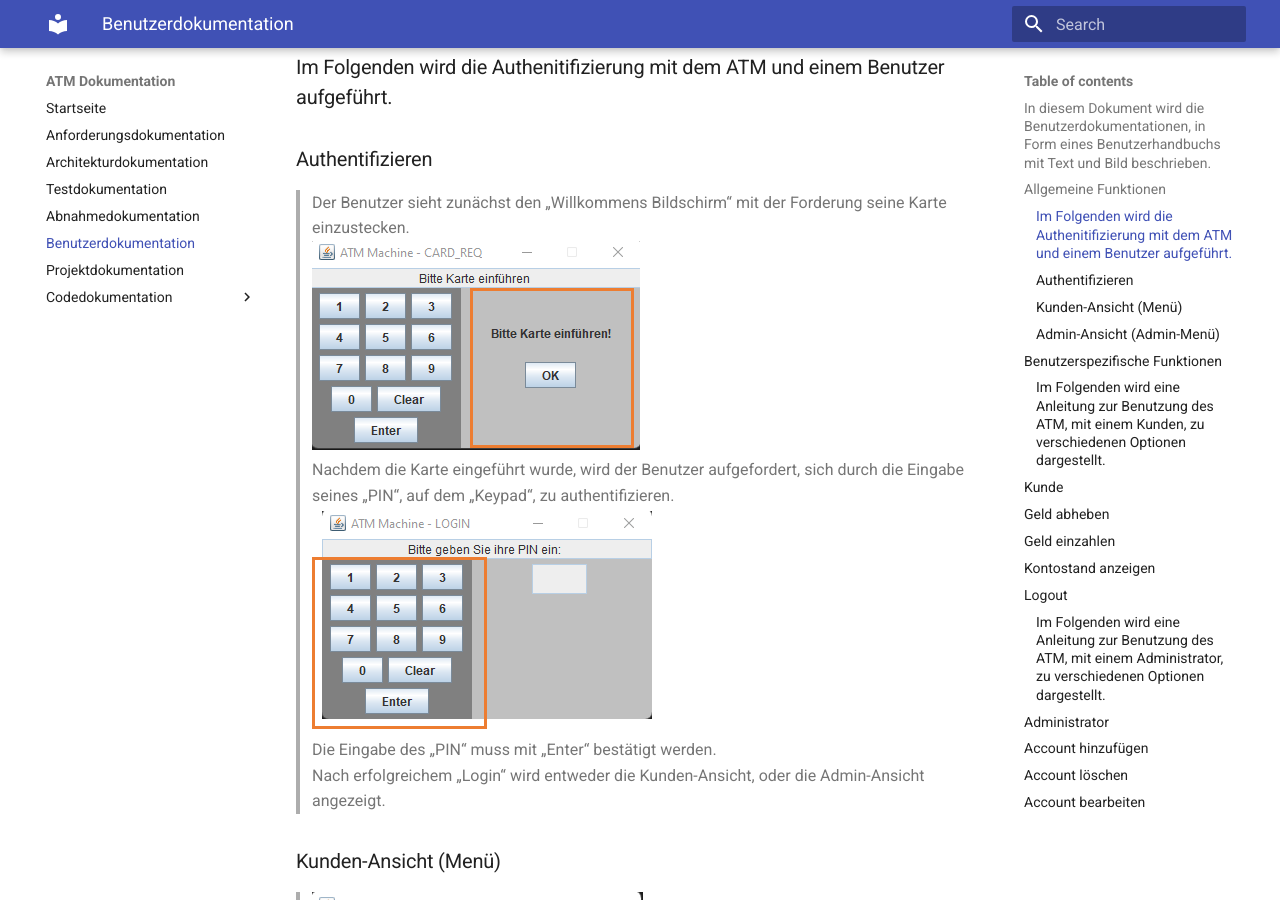
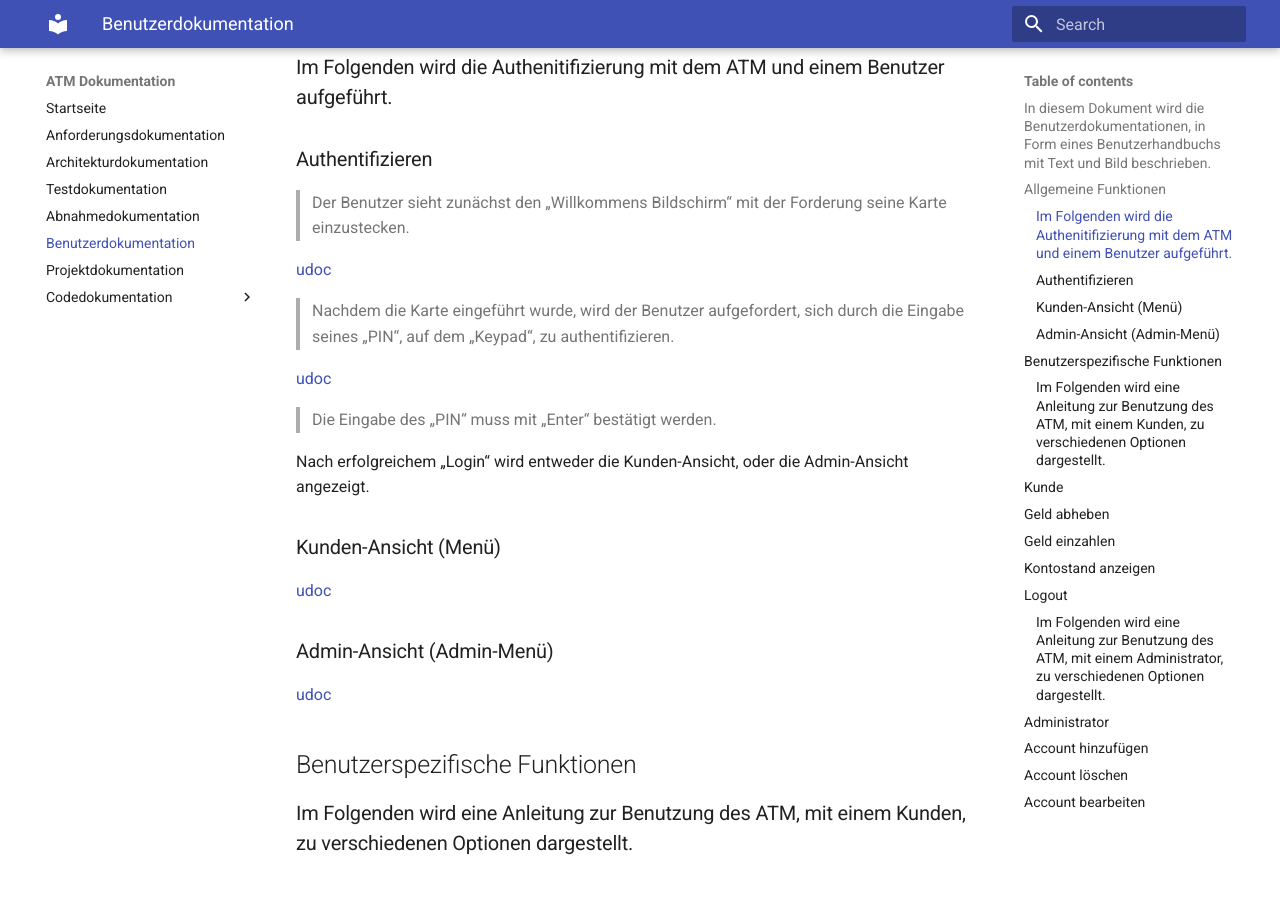
Before and after one commit to Halfpipe-SD/ATM, an MkDocs documentation site: the page built from docs/docs/user-docs.md, in a window 1280 px wide and 900 px high, scrolled down 279 px. Built offline with MkDocs 1.6.1 and Material for MkDocs 9.7.7, drawn with Linux system fonts in a browser that asks for light colours.

```diff
--- a/docs/docs/user-docs.md
+++ b/docs/docs/user-docs.md
@@ -5,18 +5,24 @@
 
 ### Im Folgenden wird die Authenitifizierung mit dem ATM und einem Benutzer aufgeführt.
 ### Authentifizieren
->Der Benutzer sieht zunächst den „Willkommens Bildschirm“ mit der Forderung seine Karte einzustecken.<br>
->![udoc](images/BenutzerDoku/bh-Auth1.png)<br>
->Nachdem die Karte eingeführt wurde, wird der Benutzer aufgefordert, sich durch die Eingabe seines „PIN“, auf dem „Keypad“, zu authentifizieren.<br>
->![udoc](images/BenutzerDoku/bh-Auth2.png)<br>
->Die Eingabe des „PIN“ muss mit „Enter“ bestätigt werden. <br>
+
+> Der Benutzer sieht zunächst den „Willkommens Bildschirm“ mit der Forderung seine Karte einzustecken.
+
+[udoc](images/BenutzerDoku/bh-Auth1.png)
+
+> Nachdem die Karte eingeführt wurde, wird der Benutzer aufgefordert, sich durch die Eingabe seines „PIN“, auf dem „Keypad“, zu authentifizieren.
+
+[udoc](images/BenutzerDoku/bh-Auth2.png)
+
+> Die Eingabe des „PIN“ muss mit „Enter“ bestätigt werden.
+
 Nach erfolgreichem „Login“ wird entweder die Kunden-Ansicht, oder die Admin-Ansicht angezeigt.
 
-### Kunden-Ansicht (Menü)<br>
->![udoc](images/BenutzerDoku/BH-Menü.png)
+### Kunden-Ansicht (Menü)
+[udoc](images/BenutzerDoku/BH-Menü.png)
 
-### Admin-Ansicht (Admin-Menü)<br>
->![udoc](images/BenutzerDoku/BH-Admin.png)
+### Admin-Ansicht (Admin-Menü)
+[udoc](images/BenutzerDoku/BH-Admin.png)
 
 
 ## Benutzerspezifische Funktionen
@@ -26,79 +32,109 @@ Nach erfolgreichem „Login“ wird entweder die Kunden-Ansicht, oder die Admin-
 ## Kunde
 ## Geld abheben
 
+> 1. Der Benutzer wählt "Geld abheben" aus. ATM zeigt das verfügbare Guthaben an und erfordert die Eingabe des Betrags.
 
-> 1. Der Benutzer wählt "Geld abheben" aus. ATM zeigt das verfügbare Guthaben an und erfordert die Eingabe des Betrags.<br>
-> ![udoc](images/BenutzerDoku/BH-AbHeben.png)
-> ![udoc](images/BenutzerDoku/BH-abzahlung.png)
-> 2. Der Benutzer gibt den gewünschten Betrag ein und drückt "Enter". ATM fordert Bestätigung.<br>
-> ![udoc](images/BenutzerDoku/BH-Auszahlung1.png)
-> ![udoc](images/BenutzerDoku/BH-Auszahlung1.1.png)
-> 3. Der Benutzer bestätigt das Geld abzubuchen. ATM bestätigt die Auszahlung.<br>
-> ![udoc](images/BenutzerDoku/BH-Auszahlung2.png)
-> 4. Der Benutzer drück auf "OK". ATM zeigt das Menü an.<br>
-> ![udoc](images/BenutzerDoku/BH-Auszahlung3.png)
+![udoc](images/BenutzerDoku/BH-AbHeben.png)
+![udoc](images/BenutzerDoku/BH-abzahlung.png)
+
+> 2. Der Benutzer gibt den gewünschten Betrag ein und drückt "Enter". ATM fordert Bestätigung.
+
+![udoc](images/BenutzerDoku/BH-Auszahlung1.png)
+![udoc](images/BenutzerDoku/BH-Auszahlung1.1.png)
+
+> 3. Der Benutzer bestätigt das Geld abzubuchen. ATM bestätigt die Auszahlung.
+
+![udoc](images/BenutzerDoku/BH-Auszahlung2.png)
+
+> 4. Der Benutzer drück auf "OK". ATM zeigt das Menü an.
+
+![udoc](images/BenutzerDoku/BH-Auszahlung3.png)
 
 
 ## Geld einzahlen
 
 
-> 1. Der Benutzer wählt „Geld einzahlen“ . ATM zeigt das verfügbare Guthaben an und erfordert die Eingabe des Betrags.<br>
-> ![udoc](images/BenutzerDoku/BH-EinZahlen.png)
->![udoc](images/BenutzerDoku/BH-einzahlung.png)
-> 2. Der Benutzer gibt den gewünschten Betrag ein und drückt "Enter". ATM fordert Bestätigung.<br>
-> ![udoc](images/BenutzerDoku/BH-Einzahlung1.png)
-> ![udoc](images/BenutzerDoku/BH-Einzahlung1.1.png)
-> 3. Benutzer drückt „JA“. ATM validiert die Eingabe. Bei erfolgreicher Prüfung wird der Betrag dem Bankkonto gutgeschrieben und der Informationsbildschirm wird angezeigt.<br>
-> ![udoc](images/BenutzerDoku/BH-Einzahlung2.png)
-> 4. Benutzer drückt "OK". ATM zeigt das Menü an.<br>
-> ![udoc](images/BenutzerDoku/BH-Einzahlung3.png)
+> 1. Der Benutzer wählt „Geld einzahlen“ . ATM zeigt das verfügbare Guthaben an und erfordert die Eingabe des Betrags.
+
+![udoc](images/BenutzerDoku/BH-EinZahlen.png)
+![udoc](images/BenutzerDoku/BH-einzahlung.png)
+
+> 2. Der Benutzer gibt den gewünschten Betrag ein und drückt "Enter". ATM fordert Bestätigung.
+
+![udoc](images/BenutzerDoku/BH-Einzahlung1.png)
+![udoc](images/BenutzerDoku/BH-Einzahlung1.1.png)
+
+> 3. Benutzer drückt „JA“. ATM validiert die Eingabe. Bei erfolgreicher Prüfung wird der Betrag dem Bankkonto gutgeschrieben und der Informationsbildschirm wird angezeigt.
+
+![udoc](images/BenutzerDoku/BH-Einzahlung2.png)
+
+> 4. Benutzer drückt "OK". ATM zeigt das Menü an.
+
+![udoc](images/BenutzerDoku/BH-Einzahlung3.png)
 
 
 ## Kontostand anzeigen
 
-> 1. Benutzer wählt „Kontostand anzeigen“. ATM zeigt Bildschirm mit Kontostand an.<br>
-> ![udoc](images/BenutzerDoku/BH-KontoStand.png)
-> ![udoc](images/BenutzerDoku/BH-Kontostand1.png)
-> 2. Benutzer drückt „Abbrechen“. ATM zeigt das Menü an.<br>
-> ![udoc](images/BenutzerDoku/BH-Kontostand2.png)
+> 1. Benutzer wählt „Kontostand anzeigen“. ATM zeigt Bildschirm mit Kontostand an.
+
+![udoc](images/BenutzerDoku/BH-KontoStand.png)
+![udoc](images/BenutzerDoku/BH-Kontostand1.png)
+
+> 2. Benutzer drückt „Abbrechen“. ATM zeigt das Menü an.
+
+![udoc](images/BenutzerDoku/BH-Kontostand2.png)
 
 ## Logout
 
-> 1. Der Benutzer wählt „Abbrechen“, bestätigt mit "Enter". ATM zeigt Willkommens Bildschirm an.<br>
-> ![udoc](images/BenutzerDoku/BH-Abbrechen.png)
-> ![udoc](images/BenutzerDoku/BH-Willkommen1.png)
+> 1. Der Benutzer wählt „Abbrechen“, bestätigt mit "Enter". ATM zeigt Willkommens Bildschirm an.
+
+![udoc](images/BenutzerDoku/BH-Abbrechen.png)
+![udoc](images/BenutzerDoku/BH-Willkommen1.png)
 
 
-### Im Folgenden wird eine Anleitung zur Benutzung des ATM, mit einem Administrator, zu verschiedenen Optionen dargestellt. <br>
+### Im Folgenden wird eine Anleitung zur Benutzung des ATM, mit einem Administrator, zu verschiedenen Optionen dargestellt.
 
 
 ## Administrator
 
 ## Account hinzufügen
 
-> 1. Administrator drückt „Neuer Account“. ATM erzeugt ein neues Konto.<br>
-> ![udoc](images/BenutzerDoku/BH-ACCNeu1.png)
-> 2. Administrator gibt Accountdaten ein und drückt "Speichern". ATM zeigt Informationsbildschirm an.<br>
-> ![udoc](images/BenutzerDoku/BH-ACCNeu2.png)
-> 3. Administrator drückt "OK". ATM zeigt das Admin-Menü an.<br>
-> ![udoc](images/BenutzerDoku/BH-ACCNeu3.png)
+> 1. Administrator drückt „Neuer Account“. ATM erzeugt ein neues Konto.
+
+![udoc](images/BenutzerDoku/BH-ACCNeu1.png)
+
+> 2. Administrator gibt Accountdaten ein und drückt "Speichern". ATM zeigt Informationsbildschirm an.
+
+![udoc](images/BenutzerDoku/BH-ACCNeu2.png)
+
+> 3. Administrator drückt "OK". ATM zeigt das Admin-Menü an.
+
+![udoc](images/BenutzerDoku/BH-ACCNeu3.png)
 
 ## Account löschen
 
 
-> 1. Administrator wählt einen Account aus und drückt "Löschen". ATM erfordert Bestätigung.<br>
-> ![udoc](images/BenutzerDoku/BH-ACCD1.png)
-> 2. Adminstrator bestätigt das Löschen. ATM löscht das Konto und zeigt Informationsbildschirm an.<br>
-> ![udoc](images/BenutzerDoku/BH-ACCD3.png)
-> ![udoc](images/BenutzerDoku/BH-ACCLösch3.png)
-> 3. Administrator drückt "OK". ATM zeigt das Admin-Menü an.<br>
-> ![udoc](images/BenutzerDoku/BH-ACCD2.png)
+> 1. Administrator wählt einen Account aus und drückt "Löschen". ATM erfordert Bestätigung.
+
+![udoc](images/BenutzerDoku/BH-ACCD1.png)
+
+> 2. Adminstrator bestätigt das Löschen. ATM löscht das Konto und zeigt Informationsbildschirm an.
+
+![udoc](images/BenutzerDoku/BH-ACCD3.png)
+![udoc](images/BenutzerDoku/BH-ACCLösch3.png)
+
+> 3. Administrator drückt "OK". ATM zeigt das Admin-Menü an.
+
+![udoc](images/BenutzerDoku/BH-ACCD2.png)
 
 ## Account bearbeiten
 
 
-> 1. Administrator wählt einen Account aus, gibt die gewünschte Änderung ein und drückt "Speichern". ATM zeigt Informationsbildschirm an.<br>
-> ![udoc](images/BenutzerDoku/BH-Ändern1.png)
-> ![udoc](images/BenutzerDoku/BH-Ändern2.png)
-> 2. Administrator drückt "OK". ATM zeigt das Admin-Menü an.<br>
-> ![udoc](images/BenutzerDoku/BH-Ändern3.png)
+> 1. Administrator wählt einen Account aus, gibt die gewünschte Änderung ein und drückt "Speichern". ATM zeigt Informationsbildschirm an.
+
+![udoc](images/BenutzerDoku/BH-Ändern1.png)
+![udoc](images/BenutzerDoku/BH-Ändern2.png)
+
+> 2. Administrator drückt "OK". ATM zeigt das Admin-Menü an.
+
+![udoc](images/BenutzerDoku/BH-Ändern3.png)
```
Also changed, not shown: docs/docs/abnahmeprotokoll.md (+90 -14 lines), docs/docs/index.md (+4 -1 lines), docs/docs/images/abnahmeprotokoll.png, 1 other file.
